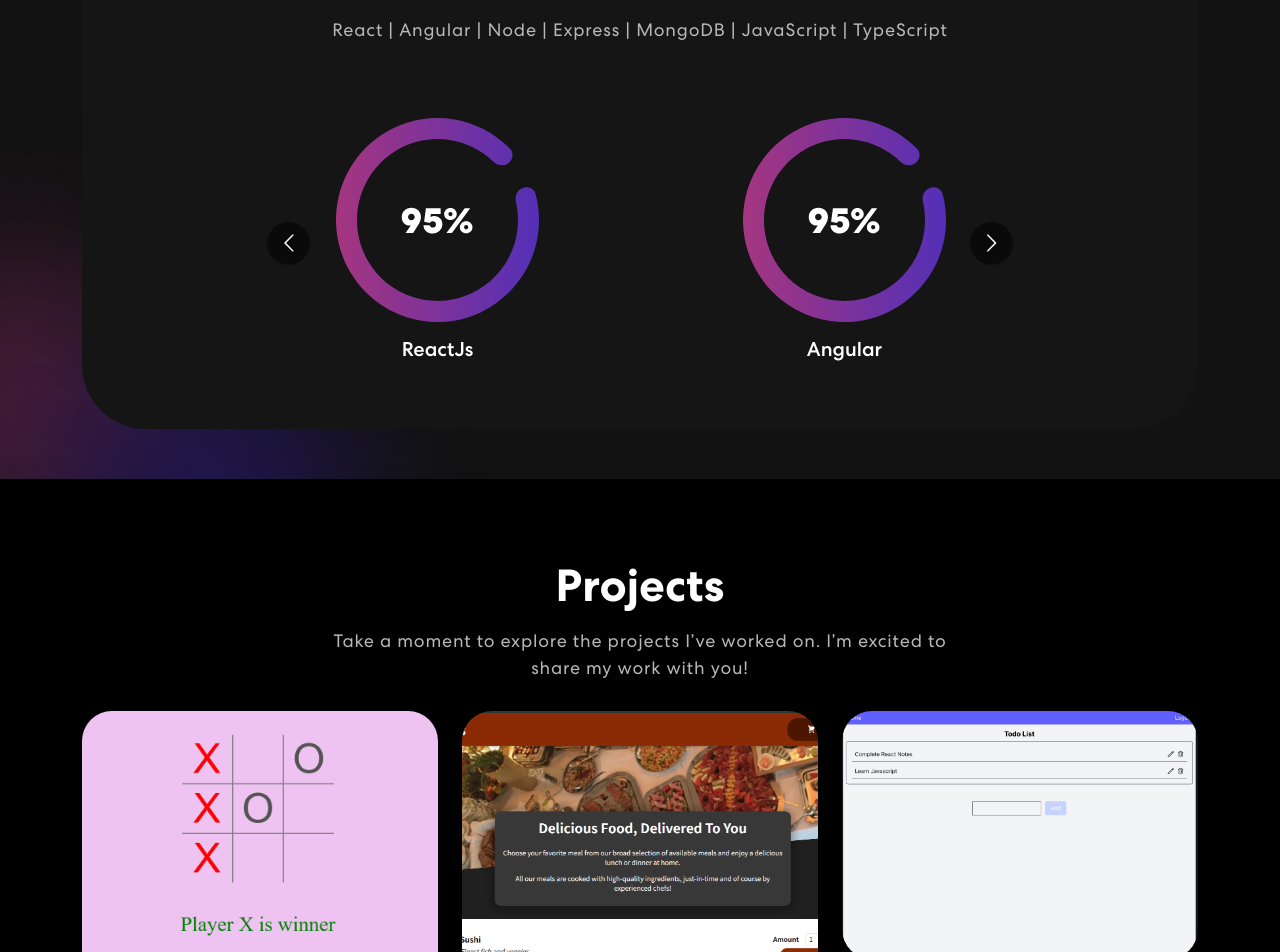
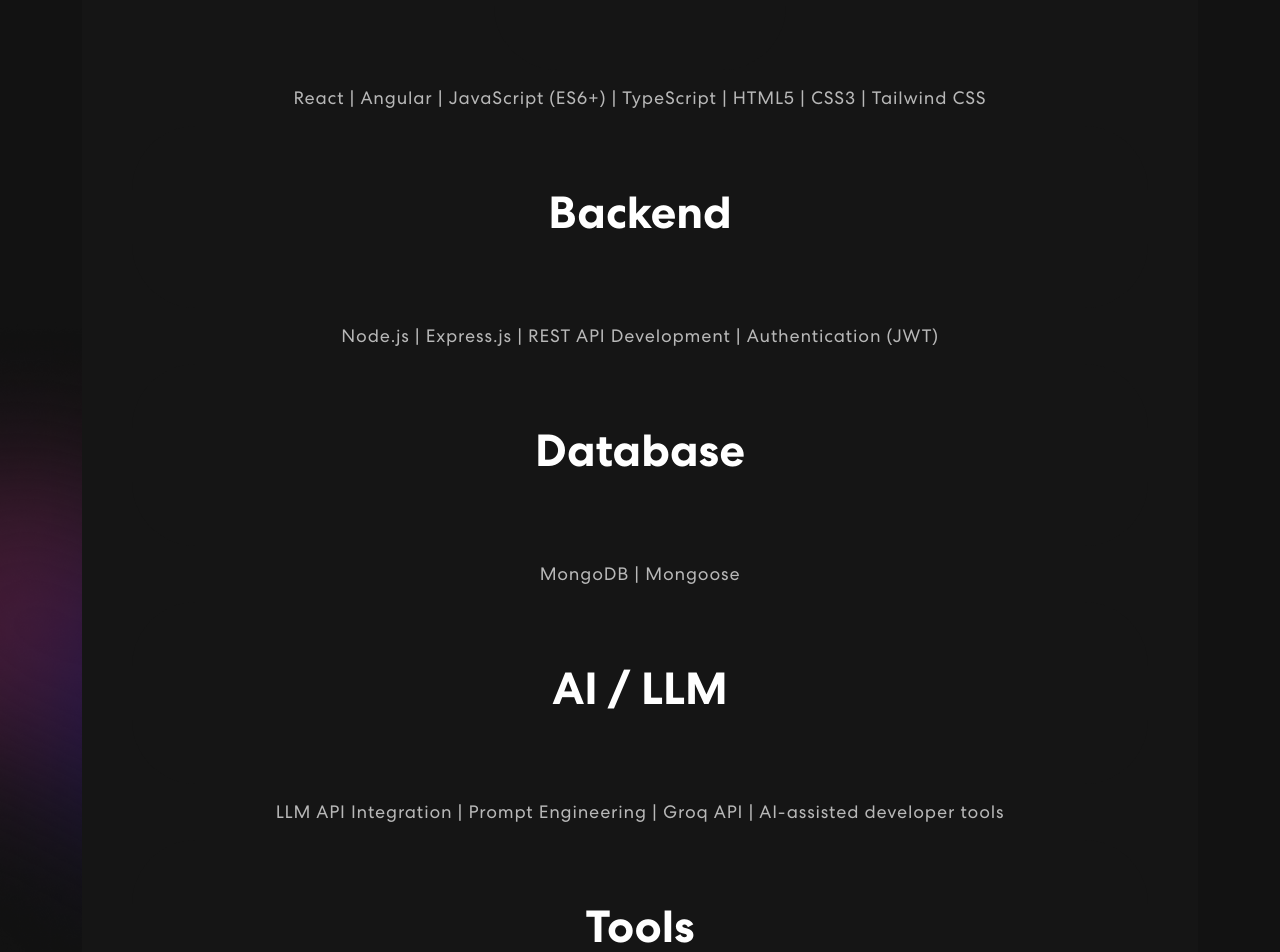
Before and after one commit to tayalshivu1/personal-portfolio, a React (Create React App) app: page / in a window 1280 px wide. Shown: the part 1180-2132 px from the top of the page. Built offline with nearby package versions, Linux system fonts and the light colour scheme.

Commit message:
Added llm project

```diff
--- a/src/App.css
+++ b/src/App.css
@@ -1,17 +1,17 @@
 /************ Custom Font ************/
 @font-face {
   font-family: Centra;
-	src: url('./assets/font/CentraNo2-Bold.ttf');
+  src: url("./assets/font/CentraNo2-Bold.ttf");
   font-weight: 700;
 }
 @font-face {
   font-family: Centra;
-	src: url('./assets/font/CentraNo2-Medium.ttf');
+  src: url("./assets/font/CentraNo2-Medium.ttf");
   font-weight: 500;
 }
 @font-face {
   font-family: Centra;
-	src: url('./assets/font/CentraNo2-Book.ttf');
+  src: url("./assets/font/CentraNo2-Book.ttf");
   font-weight: 400;
 }
 
@@ -33,16 +33,25 @@
   position: relative;
   background-color: #121212 !important;
   color: #fff !important;
-  font-family: 'Centra', sans-serif !important;
+  font-family: "Centra", sans-serif !important;
 }
 
-h1, h2, h3, h4, h5, h6 {
+h1,
+h2,
+h3,
+h4,
+h5,
+h6 {
   margin: 0;
   padding: 0;
   line-height: normal;
 }
 
-p, a, li, button, ul {
+p,
+a,
+li,
+button,
+ul {
   margin: 0;
   padding: 0;
   line-height: normal;
@@ -63,11 +72,13 @@
   background-color: transparent;
 }
 
-input:focus, textarea:focus, select:focus {
+input:focus,
+textarea:focus,
+select:focus {
   outline: none;
 }
 
-@media (min-width:1700px) {
+@media (min-width: 1700px) {
   main .container {
     max-width: 100%;
     padding: 0 150px;
@@ -88,7 +99,7 @@
   width: 100%;
   top: 0;
   z-index: 9999;
-  transition:  0.32s ease-in-out;
+  transition: 0.32s ease-in-out;
 }
 nav.navbar.scrolled {
   padding: 0px 0;
@@ -148,7 +159,8 @@
   transition: 0.3s ease-in-out;
 }
 .social-icon a:hover img {
-	filter: brightness(0) saturate(100%) invert(0%) sepia(7%) saturate(98%) hue-rotate(346deg) brightness(95%) contrast(86%);
+  filter: brightness(0) saturate(100%) invert(0%) sepia(7%) saturate(98%)
+    hue-rotate(346deg) brightness(95%) contrast(86%);
 }
 .navbar-text button {
   font-weight: 700;
@@ -209,7 +221,7 @@
   background-color: #fff;
   top: 0;
   left: 0;
-	content: '';
+  content: "";
   z-index: 2;
   transition: all 300ms linear;
 }
@@ -230,7 +242,7 @@
   border-color: transparent;
 }
 
-nav.navbar h1{
+nav.navbar h1 {
   color: #fff;
 }
 
@@ -238,7 +250,7 @@
 .banner {
   margin-top: 0;
   padding: 260px 0 100px 0;
-  background-image: url('./assets/img/banner-bg.png');
+  background-image: url("./assets/img/banner-bg.png");
   background-position: top center;
   background-size: cover;
   background-repeat: no-repeat;
@@ -247,7 +259,11 @@
   font-weight: 700;
   letter-spacing: 0.8px;
   padding: 8px 10px;
-  background: linear-gradient(90.21deg, rgba(170, 54, 124, 0.5) -5.91%, rgba(74, 47, 189, 0.5) 111.58%);
+  background: linear-gradient(
+    90.21deg,
+    rgba(170, 54, 124, 0.5) -5.91%,
+    rgba(74, 47, 189, 0.5) 111.58%
+  );
   border: 1px solid rgba(255, 255, 255, 0.5);
   font-size: 20px;
   margin-bottom: 16px;
@@ -262,7 +278,7 @@
   display: block;
 }
 .banner p {
-  color: #B8B8B8;
+  color: #b8b8b8;
   font-size: 18px;
   letter-spacing: 0.8px;
   line-height: 1.5em;
@@ -321,7 +337,7 @@
   font-weight: 700;
 }
 .skill p {
-    color: #B8B8B8;
+  color: #b8b8b8;
   font-size: 18px;
   letter-spacing: 0.8px;
   line-height: 1.5em;
@@ -356,7 +372,7 @@
   text-align: center;
 }
 .project p {
-  color: #B8B8B8;
+  color: #b8b8b8;
   font-size: 18px;
   letter-spacing: 0.8px;
   line-height: 1.5em;
@@ -393,7 +409,7 @@
   position: absolute;
   width: 0;
   height: 100%;
-    background: linear-gradient(90.21deg, #AA367C -5.91%, #4A2FBD 111.58%);
+  background: linear-gradient(90.21deg, #aa367c -5.91%, #4a2fbd 111.58%);
   top: 0;
   left: 0;
   z-index: -1;
@@ -428,7 +444,7 @@
 }
 .proj-imgbx::before {
   content: "";
-  background: linear-gradient(90.21deg, #AA367C -5.91%, #4A2FBD 111.58%);
+  background: linear-gradient(90.21deg, #aa367c -5.91%, #4a2fbd 111.58%);
   opacity: 0.85;
   position: absolute;
   width: 100%;
@@ -476,7 +492,7 @@
 /************ Footer Css ************/
 .footer {
   padding: 0 0 50px 0;
-  background-image: url('./assets/img/footer-bg.png');
+  background-image: url("./assets/img/footer-bg.png");
   background-position: center center;
   background-size: cover;
   background-repeat: no-repeat;
@@ -491,7 +507,27 @@
 .footer p {
   font-weight: 400;
   font-size: 14px;
-  color: #B8B8B8;
+  color: #b8b8b8;
   letter-spacing: 0.5px;
   margin-top: 20px;
 }
+
+.project-card-image {
+  min-height: 260px;
+}
+
+.skills {
+  display: flex;
+  flex-direction: column;
+}
+
+.skills-wrapper {
+  align-items: center;
+  display: flex;
+  flex-direction: column;
+}
+
+.skills-section {
+  display: flex;
+  gap: 10px;
+}
--- a/src/components/ProjectCard.jsx
+++ b/src/components/ProjectCard.jsx
@@ -1,4 +1,5 @@
 import { Col } from "react-bootstrap";
+import "../App.css";
 
 export const ProjectCard = ({ title, description, imgUrl, projectUrl }) => {
   return (
@@ -9,7 +10,7 @@
           window.open(projectUrl, "_blank");
         }}
       >
-        <img src={imgUrl} alt="url"/>
+        <img className="project-card-image" src={imgUrl} alt="url" />
         <div className="proj-txtx">
           <h4>{title}</h4>
           <span>{description}</span>
--- a/src/components/Projects.jsx
+++ b/src/components/Projects.jsx
@@ -1,9 +1,9 @@
 import { Container, Row, Col } from "react-bootstrap";
 import { ProjectCard } from "./ProjectCard";
 import ticTacToe from "../assets/img/tic-tac-toe.png";
-import foodOrderApp from "../assets/img/food-order-app.png";
 import colorSharp2 from "../assets/img/color-sharp2.png";
-import todoListApp from "../assets/img/todo-list.png"
+import todoListApp from "../assets/img/todo-list.png";
+import aiAssistant from "../assets/img/ai-assistant.png";
 import TrackVisibility from "react-on-screen";
 
 export const ProjectsComponent = () => {
@@ -15,17 +15,18 @@
       projectUrl: "https://tayalshivu1.github.io/TicTacToe/",
     },
     {
-      title: "Food Order App",
-      description: "Food Order App",
-      imgUrl: foodOrderApp,
-      projectUrl: "https://food-order-app-react-two.vercel.app/",
-    },
-    {
       title: "Todo List App",
       description: "Todo List App",
       imgUrl: todoListApp,
-      projectUrl:"https://todo-list-react-vercel.vercel.app/"
-    }
+      projectUrl: "https://todo-list-react-vercel.vercel.app/",
+    },
+    {
+      title: "AI Powered Assistant",
+      description:
+        "AI-powered developer assistant that explains code and answers programming questions using LLM APIs. Built with React, Node.js, and Groq AI with markdown rendering and syntax highlighting.",
+      imgUrl: aiAssistant,
+      projectUrl: "https://ai-code-assistant-flame.vercel.app/",
+    },
   ];
 
   return (
@@ -56,7 +57,11 @@
           </Col>
         </Row>
       </Container>
-      <img className="background-image-right" src={colorSharp2} alt="background"></img>
+      <img
+        className="background-image-right"
+        src={colorSharp2}
+        alt="background"
+      ></img>
     </section>
   );
 };
--- a/src/components/Skills.jsx
+++ b/src/components/Skills.jsx
@@ -1,84 +1,66 @@
-import meter1 from "../assets/img/meter1.svg";
-import meter2 from "../assets/img/meter2.svg";
-import meter3 from "../assets/img/meter3.svg";
-import Carousel from "react-multi-carousel";
 import "react-multi-carousel/lib/styles.css";
 import colorSharp from "../assets/img/color-sharp.png";
+import "../App.css";
 
 export const SkillsComponent = () => {
-  const responsive = {
-    superLargeDesktop: {
-      breakpoint: { max: 4000, min: 3000 },
-      items: 5,
-    },
-    desktop: {
-      breakpoint: { max: 3000, min: 1024 },
-      items: 3,
-    },
-    tablet: {
-      breakpoint: { max: 1024, min: 464 },
-      items: 2,
-    },
-    mobile: {
-      breakpoint: { max: 464, min: 0 },
-      items: 1,
-    },
-  };
-
   return (
     <section className="skill" id="skills">
       <div className="container">
         <div className="row">
           <div className="col-12">
             <div className="skill-bx wow zoomIn">
-              <h2>Skills</h2>
-              <p>
-                React | Angular | Node | Express | MongoDB | JavaScript |
-                TypeScript
-              </p>
-              <Carousel
-                responsive={responsive}
-                infinite={true}
-                className="owl-carousel owl-theme skill-slider"
-              >
-                <div className="item">
-                  <img src={meter1} alt="react" />
-                  <h5>ReactJs</h5>
+              {/* <h2>Skills</h2> */}
+              <div className="skills">
+                <div className="skills-wrapper">
+                  <div className="skill-bx wow zoomIn">
+                    <h2>Frontend</h2>
+                  </div>
+                  <p className="skills-section">
+                    React | Angular | JavaScript (ES6+) | TypeScript | HTML5 |
+                    CSS3 | Tailwind CSS
+                  </p>
                 </div>
-                <div className="item">
-                  <img src={meter1} alt="angular" />
-                  <h5>Angular</h5>
+                <div>
+                  <div className="skill-bx wow zoomIn">
+                    <h2>Backend</h2>
+                  </div>
+                  <p>
+                    Node.js | Express.js | REST API Development | Authentication
+                    (JWT)
+                  </p>
                 </div>
-                <div className="item">
-                  <img src={meter1} alt="node" />
-                  <h5>NodeJs</h5>
+                <div>
+                  <div className="skill-bx wow zoomIn">
+                    <h2>Database</h2>
+                  </div>
+                  <p>MongoDB | Mongoose </p>
                 </div>
-                <div className="item">
-                  <img src={meter1} alt="express" />
-                  <h5>ExpressJs</h5>
+                <div>
+                  <div className="skill-bx wow zoomIn">
+                    <h2>AI / LLM</h2>
+                  </div>
+                  <p>
+                    {" "}
+                    LLM API Integration | Prompt Engineering | Groq API |
+                    AI-assisted developer tools
+                  </p>
                 </div>
-                <div className="item">
-                  <img src={meter1} alt="mongo" />
-                  <h5>MongoDB</h5>
+                <div>
+                  <div className="skill-bx wow zoomIn">
+                    <h2>Tools</h2>
+                  </div>
+                  <p>Git | GitHub | Vercel | Render | Postman | VS Code</p>
                 </div>
-                <div className="item">
-                  <img src={meter1} alt="html/css" />
-                  <h5>HTML/CSS</h5>
-                </div>
-                <div className="item">
-                  <img src={meter2} alt="js" />
-                  <h5>Javascript</h5>
-                </div>
-                <div className="item">
-                  <img src={meter3} alt="ts" />
-                  <h5>Typescript</h5>
-                </div>
-              </Carousel>
+              </div>
             </div>
           </div>
         </div>
       </div>
-      <img className="background-image-left" src={colorSharp} alt="background" />
+      <img
+        className="background-image-left"
+        src={colorSharp}
+        alt="background"
+      />
     </section>
   );
 };
```
Also changed, not shown: src/assets/img/ai-assistant.png (added). Lines whose indentation alone changed are shown as unchanged.
